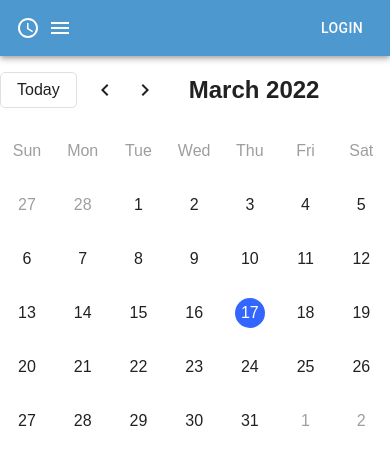
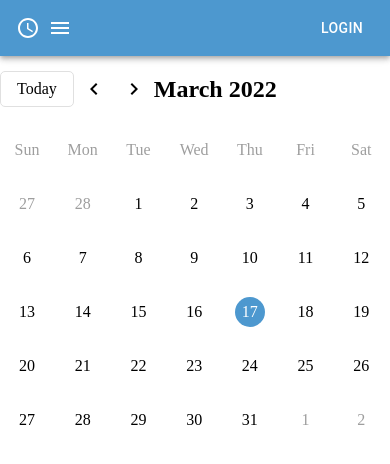
Before and after one commit to Capstone-Projects-2022-Spring/project-60seconds, a React Native app: screen /Calendar in a window 390 px wide. Shown: the top 464 px of the page. Built offline with nearby package versions, Linux system fonts and the light colour scheme.

Commit message:
updated styles to keep them local and not global for entire app

```diff
--- a/components/calendar.css
+++ b/components/calendar.css
@@ -1,7 +1,9 @@
-.App {
+  .calendar {
     font-family: sans-serif;
     text-align: center;
     color: #212121;
+    margin-left: 8%;
+    margin-top: 2%;
   }
 
   .changeMonth {
@@ -14,7 +16,6 @@
   }
 
   .currentMonth {
-    margin-left: 24px;
     font-size: 24px;
   }
 
@@ -49,7 +50,7 @@
 
   .selectedDay {
     color: white;
-    background: #3366ff;
+    background: #4d98cf;
     border-radius: 50%;
   }
 
@@ -70,7 +71,7 @@
     border-radius: 5px;
     padding: 8px 16px;
     cursor: pointer;
-    margin-right: 8px;
+
   }
 
   .todayButton:hover {
```
